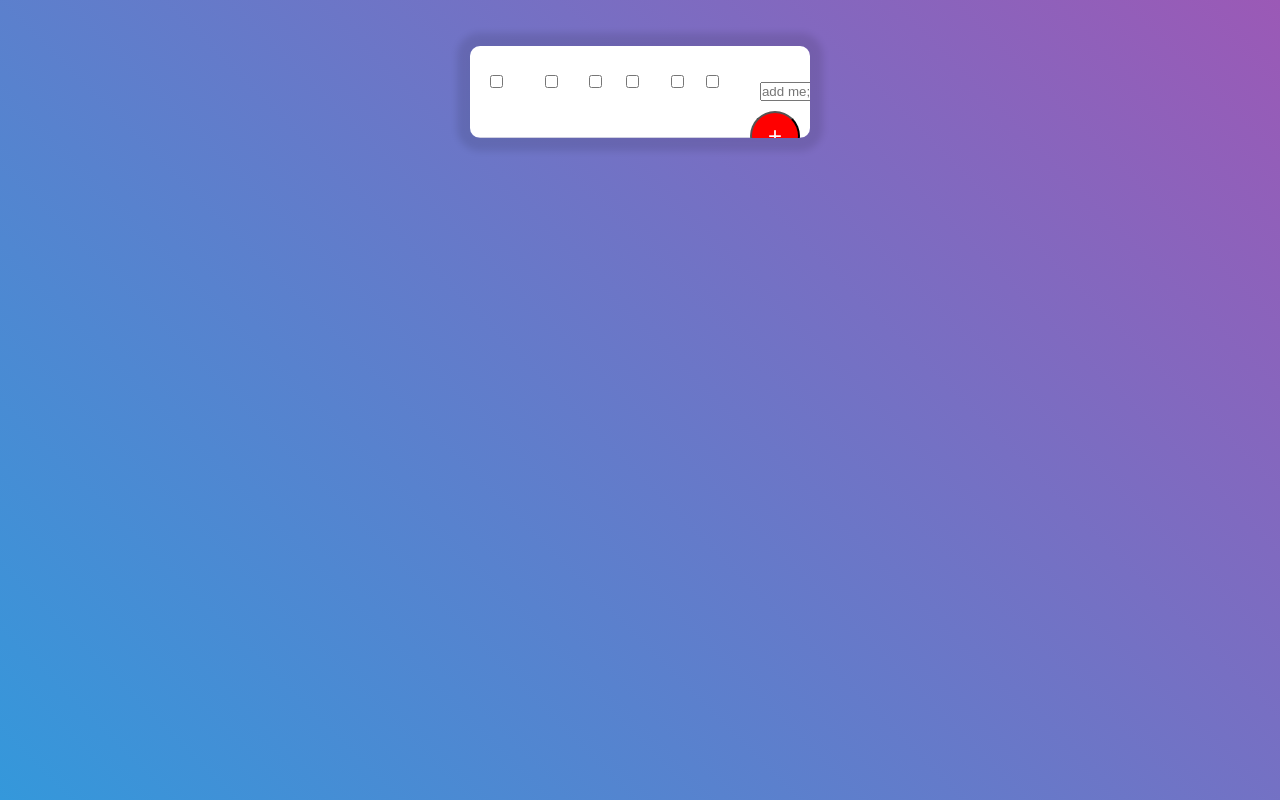
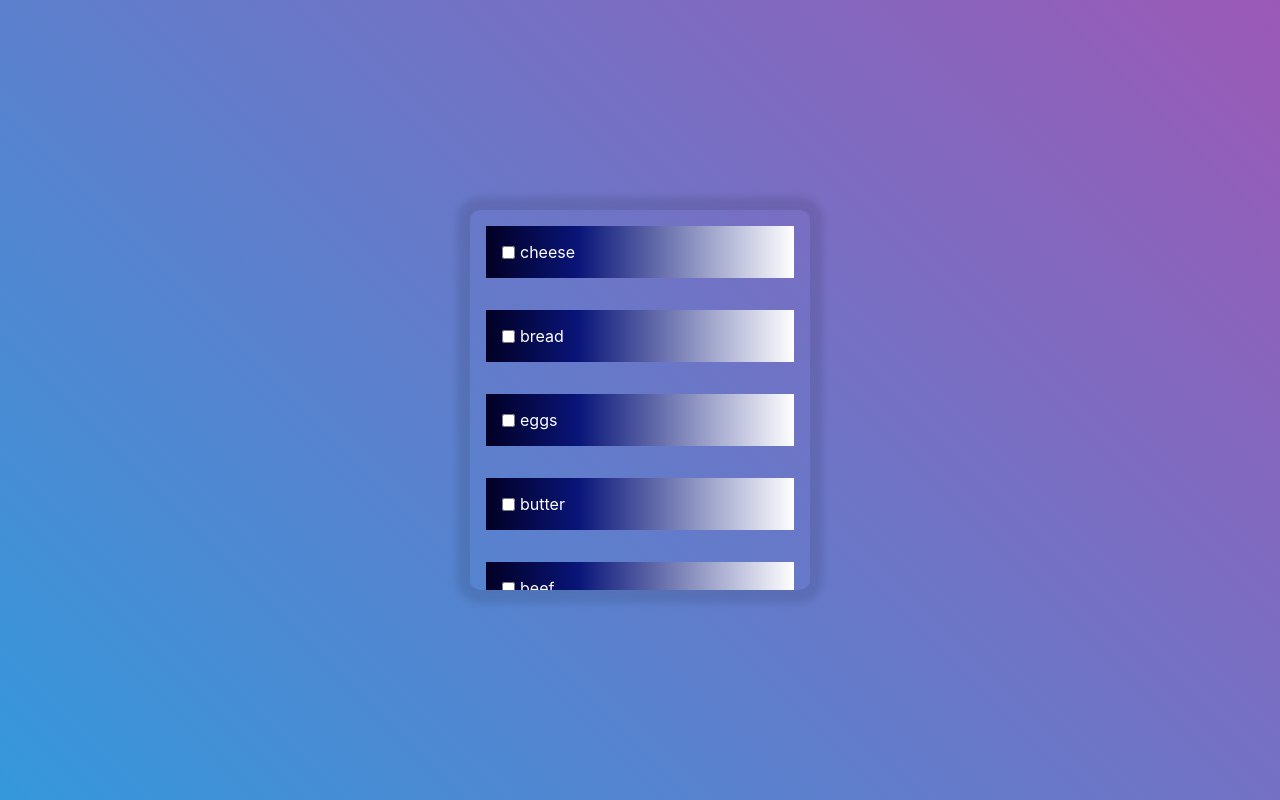
Before and after one commit to tkach90/todo, a React (Create React App) app in the folder todo/: page / in a window 1280 px wide. Built offline with nearby package versions, Linux system fonts and the light colour scheme.

Commit message:
stylization finished

```diff
--- a/todo/src/NewTodoItemBtn.js
+++ b/todo/src/NewTodoItemBtn.js
@@ -2,17 +2,10 @@ import React from 'react';
 import styled from 'styled-components';
 
 const BtnNewItem = styled.button`
-    //display: flex;
-    //align-self: flex-end;
-    //background-color: aqua;
-    //margin: 2rem 0;
      width: 50px;
      height: 50px;
      border-radius: 50%;
-     background-color: red;
-     position: absolute;
-     right: 10px;
-     top: 65px;
+     background: linear-gradient(162deg, rgba(2,0,36,1) 0%, rgba(2,0,36,1) 0%, rgba(13,121,9,1) 0%, rgba(32,132,29,1) 42%, rgba(255,255,255,1) 100%);
      cursor: pointer;
      transition: box-shadow 0.2s ease, font-size 0.3s ease;
 
@@ -21,7 +14,6 @@ const BtnNewItem = styled.button`
           left: 50%;
           top: 50%;
           font-size: 24px;
-          position: absolute;
           transform: translate(-50%, -50%);
           color: #fff;
         }
@@ -35,12 +27,10 @@ const BtnNewItem = styled.button`
 `;
 
 function NewTodoItemBtn(props) {
-
     return(
         <BtnNewItem
             type='submit'
         >
-            {/*Add new todo item*/}
         </BtnNewItem>
     )
 }
--- a/todo/src/TodoContainer.js
+++ b/todo/src/TodoContainer.js
@@ -7,29 +7,53 @@ import NewTodoItemBtn from './NewTodoItemBtn';
 // import Search from './SearchInput';
 
 const TodoWrapper = styled.div`
+  position: absolute;
+  top: 50%;
+  left: 50%;
+  width: 100%;
+  height: 100%;
+  max-width: 340px;
+  max-height: 380px;
+  color: #000;
+  border-radius: 10px;
+  box-shadow: 0px 0px 7px 13px rgba(0, 0, 0, 0.1);
+  transform: translate(-50%, -50%);
   overflow-y: scroll;
   -webkit-overflow-scrolling: touch;
-  max-width: 340px;
-  max-height: 380px;
-  width: 100%;
-  height: 100%;
-  position: relative;
-  top: 50%;
-  left: 50%;
-  transform: translate(-50%, 50%);
-  color: #fff;
-  border-radius: 10px;
-  box-shadow: 0px 0px 7px 13px rgba(0, 0, 0, 0.1);
 
   form {
-    border-bottom: 1px solid #d0d0e1;
-    padding: 25px 20px;
-    background: #fff;
       display: flex;
-    justify-content: space-between;
+      flex-direction: column;
+  }
+`;
+
+const Wrapper = styled.div`
+  position: relative;
+  display: flex;
+
+  input {
+    margin: 0 1rem;
+    padding: 1rem;
+    width: 100%;
+    border-top-right-radius: 25px;
+    border-bottom-right-radius: 25px;
+  }
+
+  button {
+    position: absolute;
+    right: 16px;
+  }
+`;
+
+const Search = styled.label`
+  display: flex;
   align-items: center;
-    position: sticky;
-    top: 0;
+  margin: 1rem;
+
+  input {
+    width: 100%;
+    padding: 1rem;
+    margin-left: 1rem;
   }
 `;
 
@@ -113,20 +137,22 @@ class TodoContainer extends PureComponent {
                         />
                     )
                     }
+                    <Wrapper>
                         <input
                             placeholder='add me;)!'
                             value={this.state.text}
                             onChange={this.handleInput}
                         />
                         <NewTodoItemBtn />
-                    <label>
+                    </Wrapper>
+                    <Search>
                         Search
                         <input
                             type="text"
                             placeholder='search the todo item'
                             onChange={this.filterTodo}
                         />
-                    </label>
+                    </Search>
                     {/*<Search*/}
 
                     {/*/>*/}
--- a/todo/src/TodoItem.js
+++ b/todo/src/TodoItem.js
@@ -2,22 +2,21 @@ import React from 'react';
 import styled from 'styled-components';
 
 const Item = styled.label`
-    //display: flex;
-    //align-items: baseline;
-    //margin: 1rem;
-    //padding: 1rem;
-    //background: transparent;
-    //border-radius: 3px;
-    //border: 2px solid palevioletred;
-    //color: palevioletred;
-    background: #fff;
-    height: auto;
-    min-height: 100%;
+    display: flex;
+    align-items: center;
+    margin: 1rem;
+    padding: 1rem;
+    background: linear-gradient(90deg, rgba(2,0,36,1) 0%, rgba(2,0,36,1) 0%, rgba(9,21,121,1) 30%, rgba(255,255,255,1) 100%);
+    color: #fff;
+
+    input {
+      margin-right: 5px;
+    }
 `;
 
 function TodoItem(props) {
     const completeStyle = {
-        color: 'green',
+        color: '#00dd00',
         fontStyle: 'italic',
         textDecoration: 'line-through',
     };
```
Also changed, not shown: todo/src/SearchInput.js (+68 -62 lines). Lines whose indentation alone changed are shown as unchanged.
